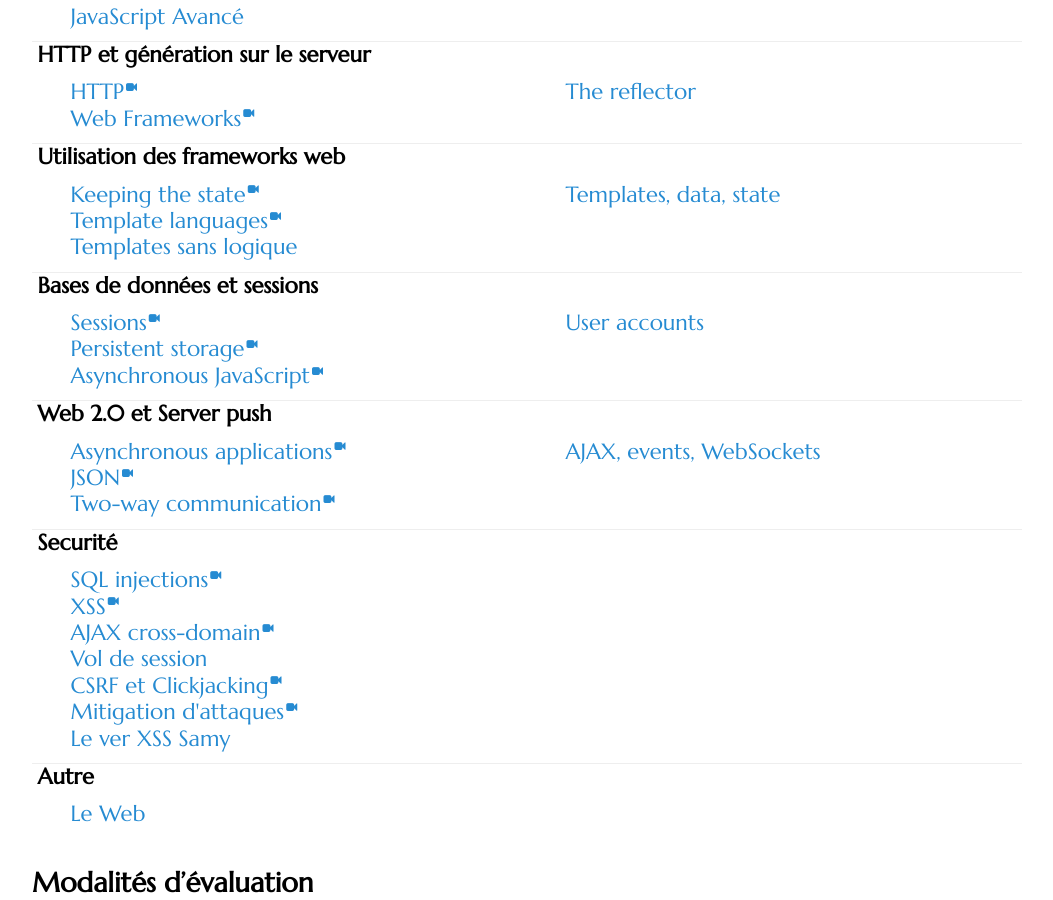
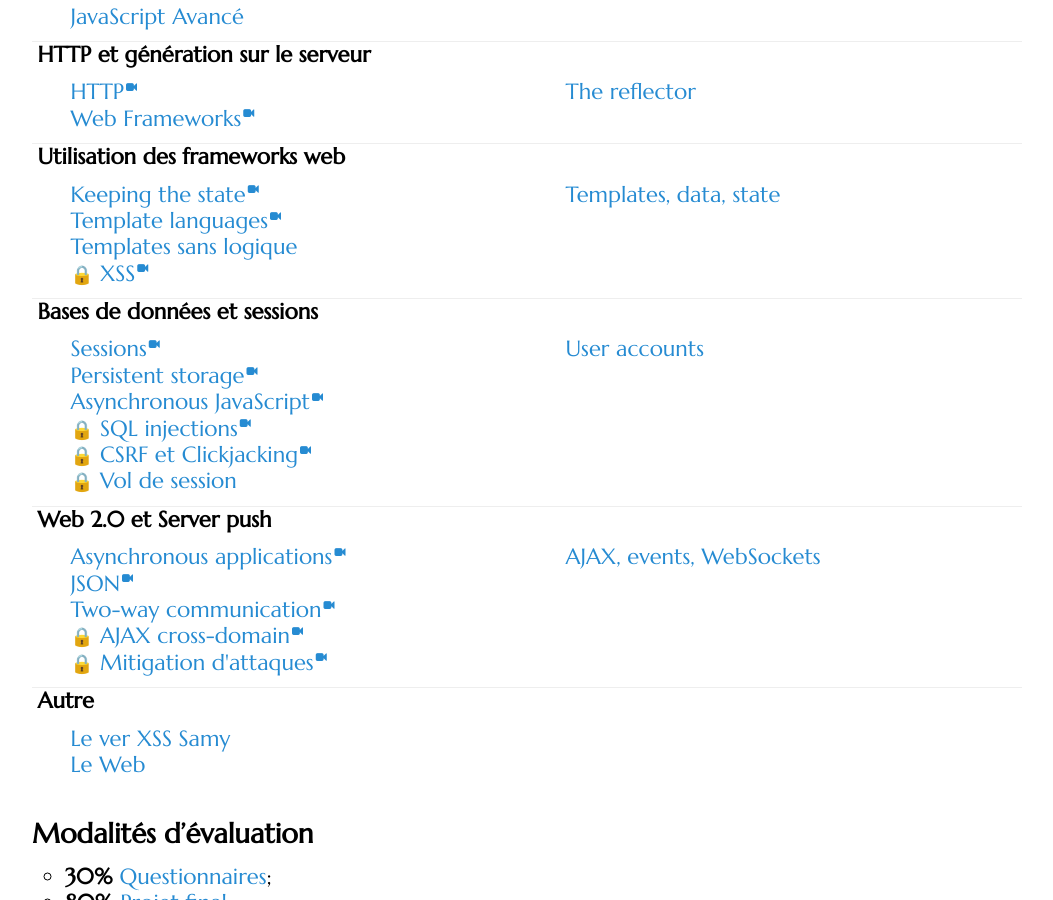
Before and after one commit to defeo/aws, a Jekyll site: the page built from index.md, in a window 1280 px wide and 900 px high, scrolled down 1522 px. Shown: the whole window, without its empty margins (113-1166 px from the left). Built offline with Jekyll 4.4.1, drawn with Linux system fonts in a browser that asks for light colours; some web fonts are replaced.

Commit message:
Updated plan

```diff
--- a/_includes/plan.html
+++ b/_includes/plan.html
@@ -35,14 +35,19 @@
     <tr><td>{{ theme.desc | markdownify }}</td></tr>
     <tr><td>
 	<ul>{% for l in theme.lessons %}
+	  {% if l.url %}
+	  <li>{% if l.comment %}{{ l.comment }}{% endif %}
+	    {% include link.html collection=lessons href=l.url %}</li>
+	  {% else %}
 	  <li>{% include link.html collection=lessons href=l %}</li>
+	  {% endif %}
 	  {% endfor %}
 	</ul>
       </td><td>
 	<ul>{% for t in theme.tutorials %}
 	  {% if t.url %}
-	  <li>{% include link.html collection=tds href=t.url %}
-	    {% if t.comment %}({{ t.comment }}){% endif %}</li>
+	  <li>{% if t.comment %}{{ t.comment }}{% endif %}
+	    {% include link.html collection=tds href=t.url %}</li>
 	  {% else %}
 	  <li>{% include link.html collection=tds href=t %}</li>
 	  {% endif %}
```
Also changed, not shown: _data/plan.yml (+14 -11 lines).
